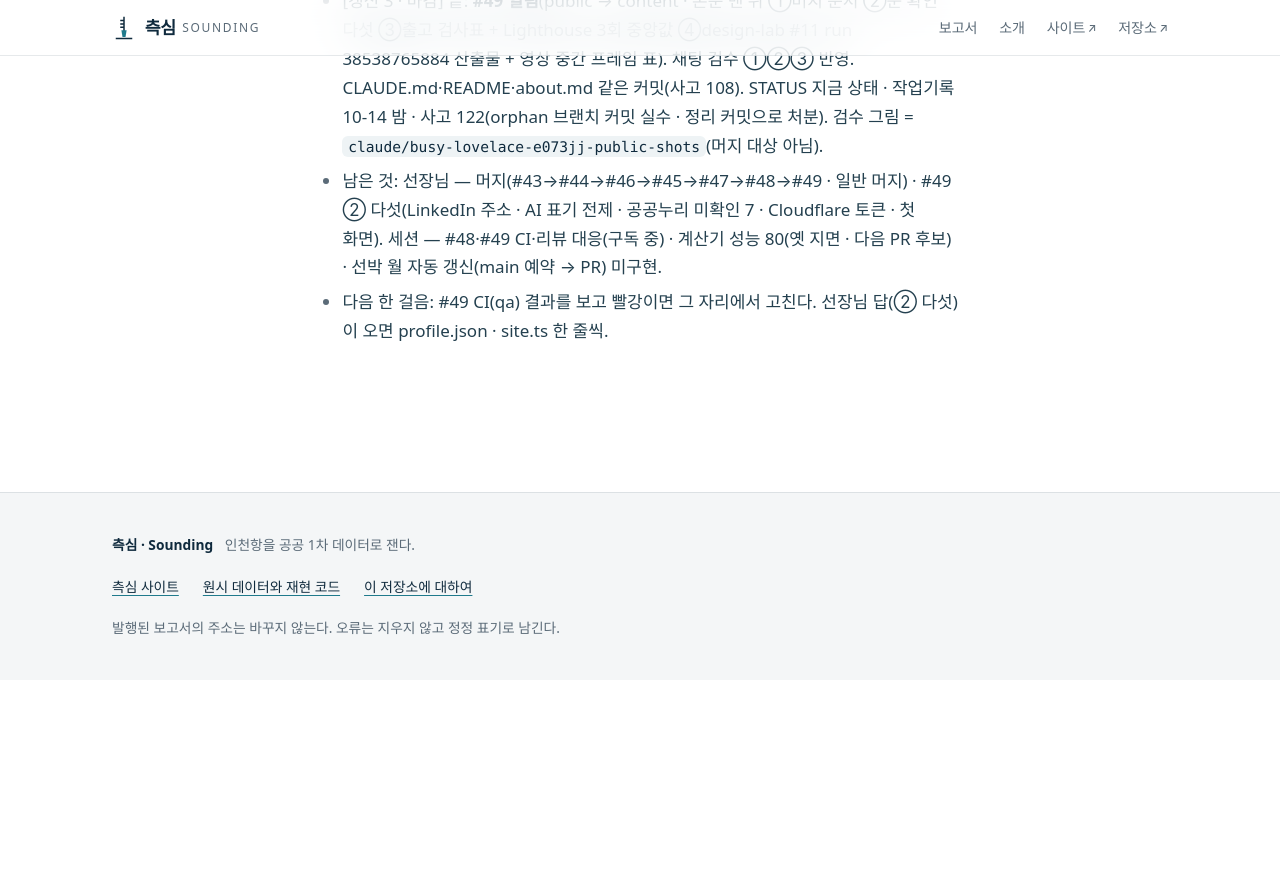
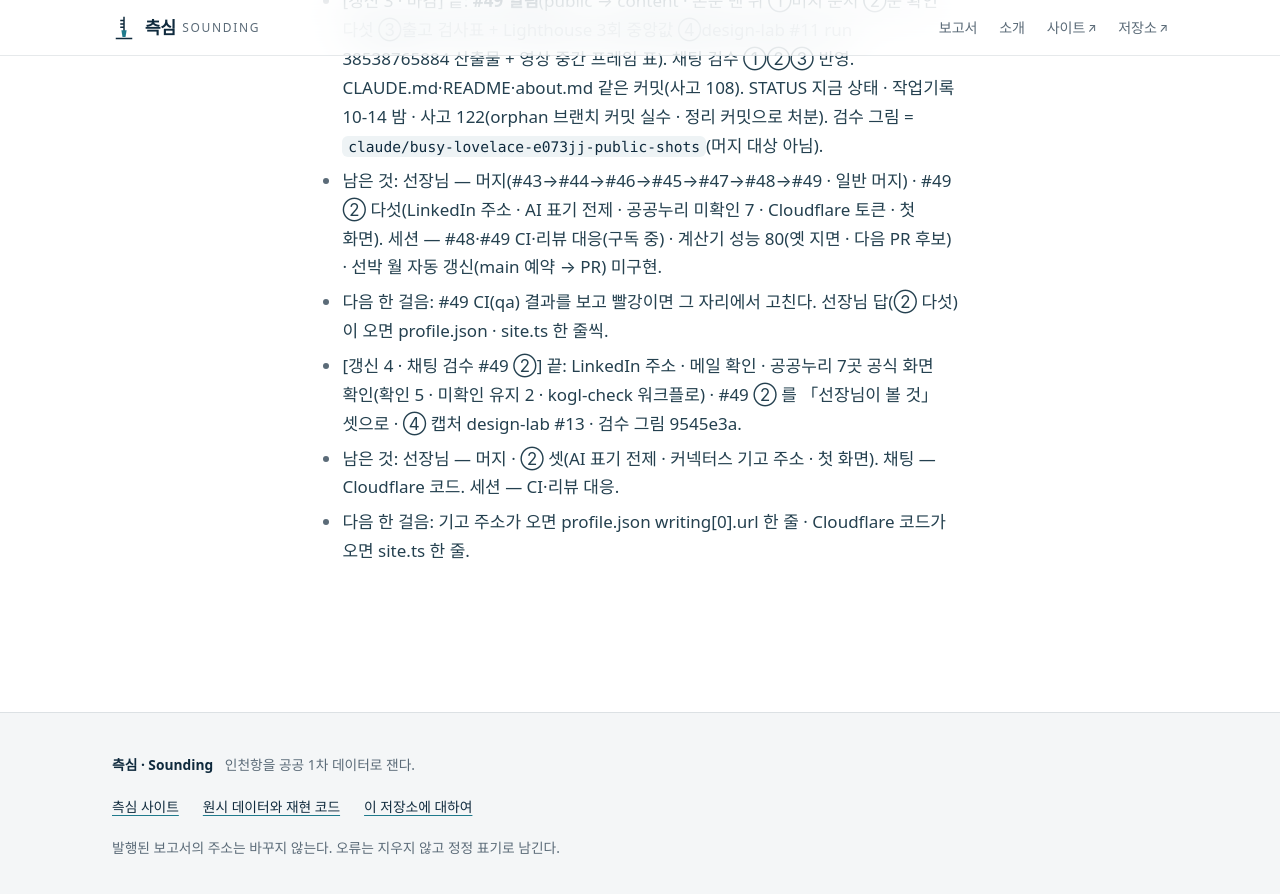
Before and after one commit to jisangj03-dev/incheon-port-analysis, a Jekyll site: the page built from docs/위임문_다음세션_20261012.md, in a window 1280 px wide and 900 px high, scrolled down 6250 px. Shown: the top 894 px of the window. Built offline with Jekyll 4.4.1, drawn with Linux system fonts in a browser that asks for light colours; some web fonts are replaced; our own code applies the rules of GitHub Pages for plain Markdown files; before the commit the page ends 6930 px from its top, so only the background shows below that.

```diff
--- a/docs/위임문_다음세션_20261012.md
+++ b/docs/위임문_다음세션_20261012.md
@@ -89,3 +89,6 @@
 - [갱신 3 · 마감] 끝: **#49 열림**(public → content · 본문 맨 위 ①머지 순서 ②눈 확인 다섯 ③출고 검사표 + Lighthouse 3회 중앙값 ④design-lab #11 run 38538765884 산출물 + 영상 중간 프레임 표). 채팅 검수 ①②③ 반영. CLAUDE.md·README·about.md 같은 커밋(사고 108). STATUS 지금 상태 · 작업기록 10-14 밤 · 사고 122(orphan 브랜치 커밋 실수 · 정리 커밋으로 처분). 검수 그림 = `claude/busy-lovelace-e073jj-public-shots`(머지 대상 아님).
 - 남은 것: 선장님 — 머지(#43→#44→#46→#45→#47→#48→#49 · 일반 머지) · #49 ② 다섯(LinkedIn 주소 · AI 표기 전제 · 공공누리 미확인 7 · Cloudflare 토큰 · 첫 화면). 세션 — #48·#49 CI·리뷰 대응(구독 중) · 계산기 성능 80(옛 지면 · 다음 PR 후보) · 선박 월 자동 갱신(main 예약 → PR) 미구현.
 - 다음 한 걸음: #49 CI(qa) 결과를 보고 빨강이면 그 자리에서 고친다. 선장님 답(② 다섯)이 오면 profile.json · site.ts 한 줄씩.
+- [갱신 4 · 채팅 검수 #49 ②] 끝: LinkedIn 주소 · 메일 확인 · 공공누리 7곳 공식 화면 확인(확인 5 · 미확인 유지 2 · kogl-check 워크플로) · #49 ② 를 「선장님이 볼 것」 셋으로 · ④ 캡처 design-lab #13 · 검수 그림 9545e3a.
+- 남은 것: 선장님 — 머지 · ② 셋(AI 표기 전제 · 커넥터스 기고 주소 · 첫 화면). 채팅 — Cloudflare 코드. 세션 — CI·리뷰 대응.
+- 다음 한 걸음: 기고 주소가 오면 profile.json writing[0].url 한 줄 · Cloudflare 코드가 오면 site.ts 한 줄.
```
Also changed, not shown: docs/STATUS.md (+1 -1 lines), docs/작업기록.md (+4 -0 lines).
